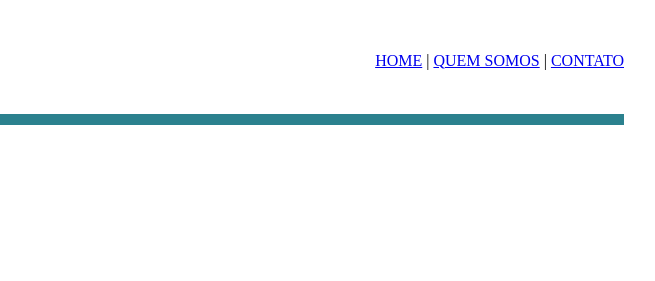
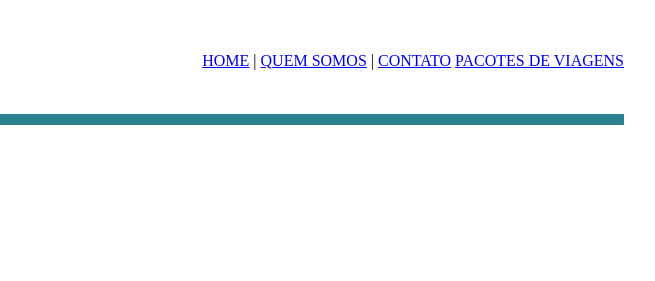
Before and after one commit to Djorkaeffp/IntroducaoHTML-AULA, a plain HTML site: page 07/contato.html in a window 1280 px wide. Shown: the top 281 px of the page, 466-1121 px from the left. Drawn offline with Linux system fonts and the light colour scheme.

Commit message:
Update contato.html

```diff
--- a/07/contato.html
+++ b/07/contato.html
@@ -13,6 +13,7 @@
 		<a href="index.html">HOME</a> |
 		<a href="quemsomos.html">QUEM SOMOS</a> |
 		<a href="contato.html">CONTATO</a>
+		<a href="pacotes.html">PACOTES DE VIAGENS</a>
 	</td>
 
 	</tr>
```
